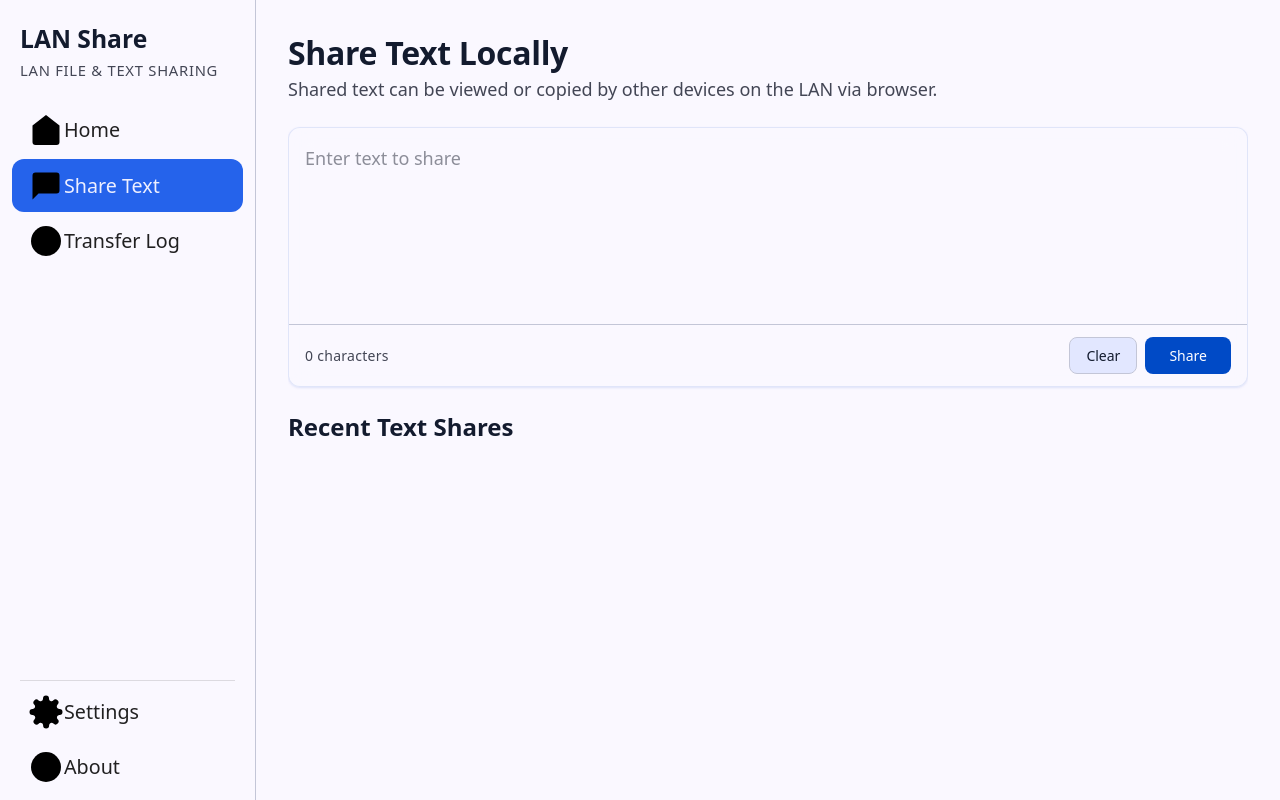
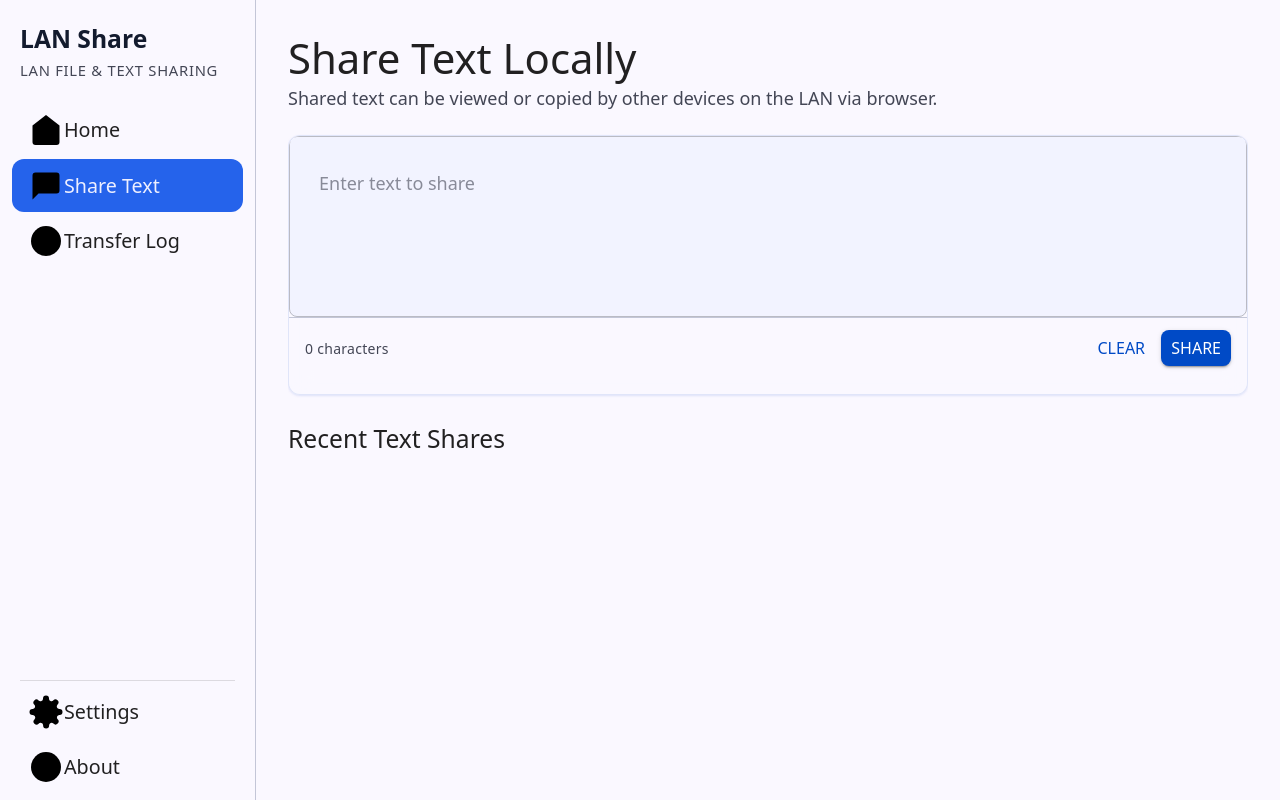
Before and after one commit to SomunsMo/lan-share, a React (Vite) app: page /text-sharing in a window 1280 px wide. Built offline with nearby package versions, Linux system fonts and the light colour scheme.

Commit message:
refactor(text-sharing): replace textarea and buttons with MUI TextField, Button, Table

```diff
--- a/src/pages/text-sharing-manager/index.jsx
+++ b/src/pages/text-sharing-manager/index.jsx
@@ -7,17 +7,24 @@ import {useDialog} from "@/components/dialog/index.jsx";
 import {useToast} from "@/components/toast/index.jsx";
 import {calcMenuPosition} from "../../utils/menu.js";
 import CopyButton from "../../components/copyButton/index.jsx";
+import Typography from '@mui/material/Typography';
+import TextField from '@mui/material/TextField';
+import Button from '@mui/material/Button';
+import Table from '@mui/material/Table';
+import TableBody from '@mui/material/TableBody';
+import TableCell from '@mui/material/TableCell';
+import TableContainer from '@mui/material/TableContainer';
+import TableHead from '@mui/material/TableHead';
+import TableRow from '@mui/material/TableRow';
+import Paper from '@mui/material/Paper';
 
 function TextSharingManager(props) {
     const { t } = useTranslation();
     const {showDialog} = useDialog();
     const {showToast} = useToast();
-    // 文本框内容
     const [textValue, setTextValue] = useState("");
-    // 历史记录
     const [history, setHistory] = useState([]);
 
-    // 右键菜单状态
     const [contextMenu, setContextMenu] = useState({
         visible: false,
         x: 0,
@@ -25,12 +32,10 @@ function TextSharingManager(props) {
         item: null
     });
     const [menuVersion, setMenuVersion] = useState(0);
-    // 创建ref来引用历史记录容器
     const historyContainerRef = useRef(null);
     const contextMenuRef = useRef(null);
     const mousePosRef = useRef({ x: 0, y: 0 });
 
-    // 查看复制记录
     const viewCopyRecords = useCallback(async (item) => {
         try {
             const records = await invoke('get_copy_records', {sourceId: item.id});
@@ -41,26 +46,26 @@ function TextSharingManager(props) {
             showDialog({
                 title: t('history.copyRecordsTitle'),
                 content: (
-                    <div style={{maxHeight: '50vh', overflowY: 'auto'}}>
-                        <table style={{width: '100%', borderCollapse: 'collapse', fontSize: '13px'}}>
-                            <thead>
-                                <tr style={{borderBottom: '2px solid var(--outline-variant)'}}>
-                                    <th style={{padding: '6px 8px', textAlign: 'left', color: 'var(--on-surface-variant)', fontWeight: 600, width: '50px', whiteSpace: 'nowrap'}}>{t('history.copyRecordsSeq')}</th>
-                                    <th style={{padding: '6px 8px', textAlign: 'left', color: 'var(--on-surface-variant)', fontWeight: 600}}>{t('history.tableHeader.time')}</th>
-                                    <th style={{padding: '6px 8px', textAlign: 'left', color: 'var(--on-surface-variant)', fontWeight: 600}}>{t('history.tableHeader.sourceIp')}</th>
-                                </tr>
-                            </thead>
-                            <tbody>
+                    <TableContainer component={Paper} sx={{ maxHeight: '50vh', boxShadow: 'none' }}>
+                        <Table size="small" stickyHeader>
+                            <TableHead>
+                                <TableRow>
+                                    <TableCell sx={{ fontWeight: 600, color: 'var(--on-surface-variant)', width: 50 }}>{t('history.copyRecordsSeq')}</TableCell>
+                                    <TableCell sx={{ fontWeight: 600, color: 'var(--on-surface-variant)' }}>{t('history.tableHeader.time')}</TableCell>
+                                    <TableCell sx={{ fontWeight: 600, color: 'var(--on-surface-variant)' }}>{t('history.tableHeader.sourceIp')}</TableCell>
+                                </TableRow>
+                            </TableHead>
+                            <TableBody>
                                 {records.map((r, i) => (
-                                    <tr key={r.id} style={{borderBottom: '1px solid var(--outline-variant)'}}>
-                                        <td style={{padding: '6px 8px', color: 'var(--on-surface-variant)'}}>{i + 1}</td>
-                                        <td style={{padding: '6px 8px', color: 'var(--on-surface)'}}>{r.created_at.replace(/-/g, '/')}</td>
-                                        <td style={{padding: '6px 8px', color: 'var(--on-surface)'}}>{r.ip}</td>
-                                    </tr>
+                                    <TableRow key={r.id}>
+                                        <TableCell sx={{ color: 'var(--on-surface-variant)' }}>{i + 1}</TableCell>
+                                        <TableCell sx={{ color: 'var(--on-surface)' }}>{r.created_at.replace(/-/g, '/')}</TableCell>
+                                        <TableCell sx={{ color: 'var(--on-surface)' }}>{r.ip}</TableCell>
+                                    </TableRow>
                                 ))}
-                            </tbody>
-                        </table>
-                    </div>
+                            </TableBody>
+                        </Table>
+                    </TableContainer>
                 ),
                 buttons: [
                     {label: 'common.button.confirm', value: true, primary: true},
@@ -72,18 +77,14 @@ function TextSharingManager(props) {
         }
     }, [showDialog, showToast, t]);
 
-    // 复制文本到剪贴板
     const copyToClipboard = useCallback((text) => {
         try {
             copy(text);
-            console.log('文本已复制到剪贴板');
-            // 可以添加提示信息
         } catch (err) {
             console.error('复制失败:', err);
         }
     }, []);
 
-    // 删除历史记录项
     const deleteHistoryItem = useCallback(async (itemId) => {
         const confirmed = await showDialog({
             title: t('history.clearDialog.title'),
@@ -98,13 +99,11 @@ function TextSharingManager(props) {
             await invoke('delete_text_sharing_record', {id: itemId});
             setHistory(prev => prev.filter(item => item.id !== itemId));
             setContextMenu({visible: false, x: 0, y: 0, item: null});
-            console.log('删除成功');
         } catch (error) {
             console.error('删除文本共享记录失败:', error);
         }
     }, [showDialog, t]);
 
-    // 显示右键菜单
     const showContextMenu = useCallback((e, item) => {
         e.preventDefault();
         mousePosRef.current = { x: e.clientX, y: e.clientY };
@@ -117,7 +116,6 @@ function TextSharingManager(props) {
         setMenuVersion(v => v + 1);
     }, []);
 
-    // 渲染后测量实际尺寸，计算最终位置
     useLayoutEffect(() => {
         if (menuVersion === 0 || !contextMenu.visible || !contextMenuRef.current) return;
         const rect = contextMenuRef.current.getBoundingClientRect();
@@ -127,16 +125,13 @@ function TextSharingManager(props) {
         }
     }, [menuVersion]);
 
-    // 隐藏右键菜单
     const hideContextMenu = useCallback(() => {
         setContextMenu({visible: false, x: 0, y: 0, item: null});
     }, []);
 
-    // 加载历史记录
     const loadHistory = useCallback(async () => {
         try {
             const records = await invoke('get_text_sharing_history');
-            // 将数据库记录转换为前端所需的格式
             const formattedRecords = records.map(record => ({
                 id: record.id,
                 time: record.created_at.replace(/-/g, '/'),
@@ -149,32 +144,24 @@ function TextSharingManager(props) {
         }
     }, []);
 
-    // 初始化加载历史记录
     useEffect(() => {
         loadHistory();
     }, [loadHistory]);
 
-    // 通过Tauri分享文本到局域网
     const shareTextViaTauri = async () => {
         if (!textValue.trim()) {
-            console.warn("文本内容为空，无法分享");
             return;
         }
 
         try {
             await invoke('share_text_to_lan', {textData: textValue});
-            console.log("文本已通过Tauri分享到局域网");
-
-            // 清空文本输入框
             setTextValue("");
-            // 刷新历史列表
             loadHistory();
         } catch (error) {
             console.error("通过Tauri分享文本失败:", error);
         }
     }
 
-    // 查看消息详情
     const viewDetail = (item) => {
         showDialog({
             title: t('textSharing.detailTitle'),
@@ -199,7 +186,6 @@ function TextSharingManager(props) {
         });
     }
 
-    // 点击其他地方隐藏菜单
     useEffect(() => {
         const handleClickOutside = () => {
             if (contextMenu.visible) {
@@ -216,27 +202,33 @@ function TextSharingManager(props) {
     return (
         <TextSharingManagerStyle>
             <div className="page-header">
-                <h1>{t('textSharing.pageTitle')}</h1>
-                <p>{t('textSharing.pageDesc')}</p>
+                <Typography variant="h4" fontWeight={700}>{t('textSharing.pageTitle')}</Typography>
+                <Typography variant="body2" color="var(--on-surface-variant)">{t('textSharing.pageDesc')}</Typography>
             </div>
 
             <div className="compose-panel">
-                <textarea
+                <TextField
                     value={textValue}
                     onChange={(e) => setTextValue(e.target.value)}
                     placeholder={t('textSharing.placeholder')}
+                    multiline
+                    fullWidth
+                    minRows={4}
+                    maxRows={12}
+                    variant="outlined"
+                    sx={{ '& .MuiOutlinedInput-root': { bgcolor: 'var(--surface-container-low)' } }}
                 />
                 <div className="compose-footer">
                     <span className="char-count">{textValue.length} characters</span>
                     <div className="compose-actions">
-                        <button className="btn-clear" onClick={() => setTextValue("")}>{t('textSharing.clearButton')}</button>
-                        <button className="btn-share" onClick={shareTextViaTauri}>{t('textSharing.shareButton')}</button>
+                        <Button variant="text" onClick={() => setTextValue("")} size="small">{t('textSharing.clearButton')}</Button>
+                        <Button variant="contained" onClick={shareTextViaTauri} size="small">{t('textSharing.shareButton')}</Button>
                     </div>
                 </div>
             </div>
 
             <div className="history-section">
-                <h2 className="history-title">{t('textSharing.recentTitle')}</h2>
+                <Typography variant="h6" fontWeight={600} sx={{ mb: 1.5 }}>{t('textSharing.recentTitle')}</Typography>
                 <div className="history-scroll" ref={historyContainerRef}>
                     <div className="history-grid">
                     {history.map((item) => (
@@ -251,18 +243,12 @@ function TextSharingManager(props) {
                             </div>
                             <div className="card-content">{item.content}</div>
                             <div className="card-actions">
-                                <button
-                                    className="card-action-btn card-action-copy"
-                                    onClick={() => copyToClipboard(item.content)}
-                                >
+                                <Button variant="outlined" size="small" onClick={() => copyToClipboard(item.content)}>
                                     {t('textSharing.copyButton')}
-                                </button>
-                                <button
-                                    className="card-action-btn card-action-view"
-                                    onClick={() => viewDetail(item)}
-                                >
+                                </Button>
+                                <Button variant="text" size="small" onClick={() => viewDetail(item)}>
                                     {t('textSharing.viewButton')}
-                                </button>
+                                </Button>
                             </div>
                         </div>
                     ))}
```
